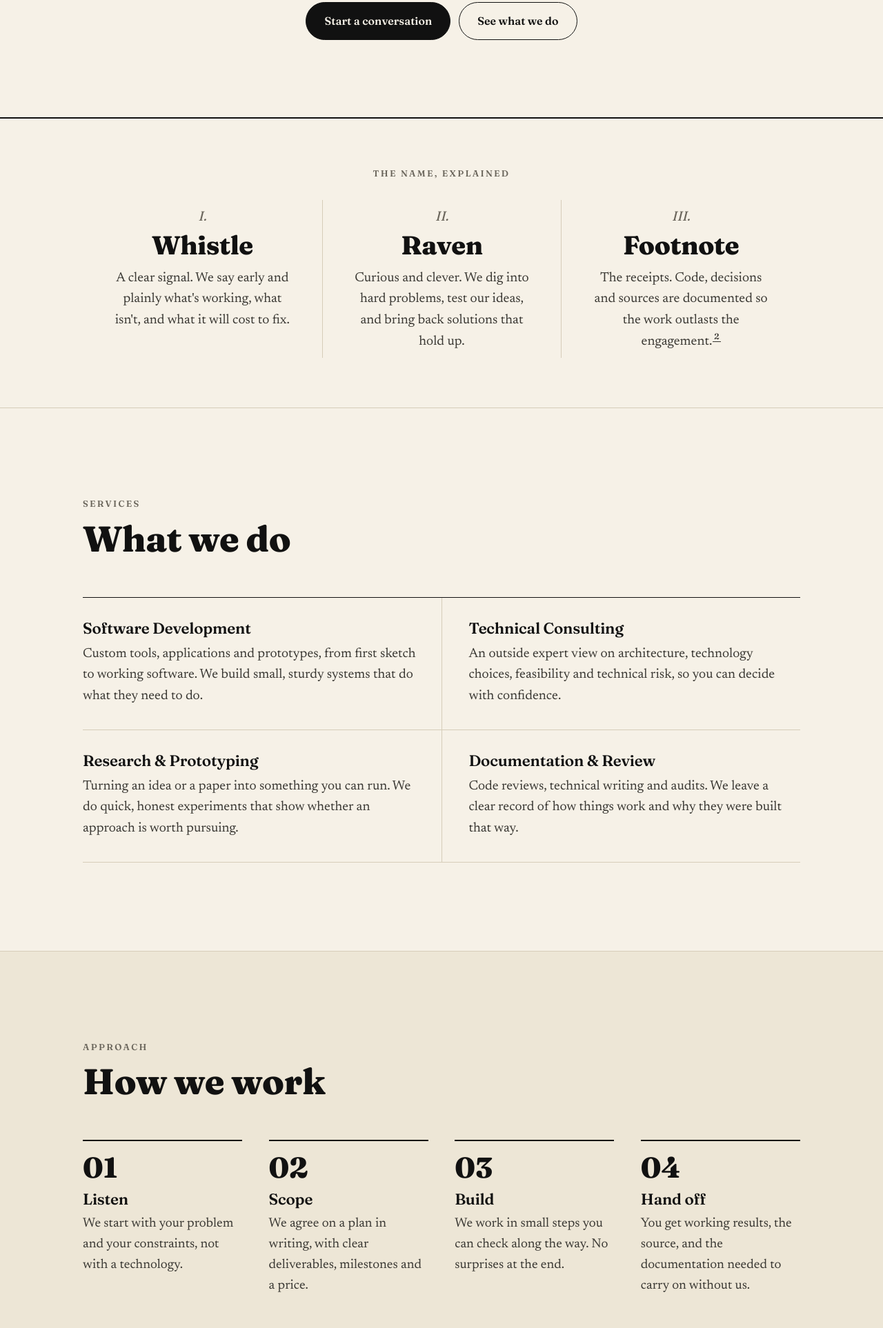
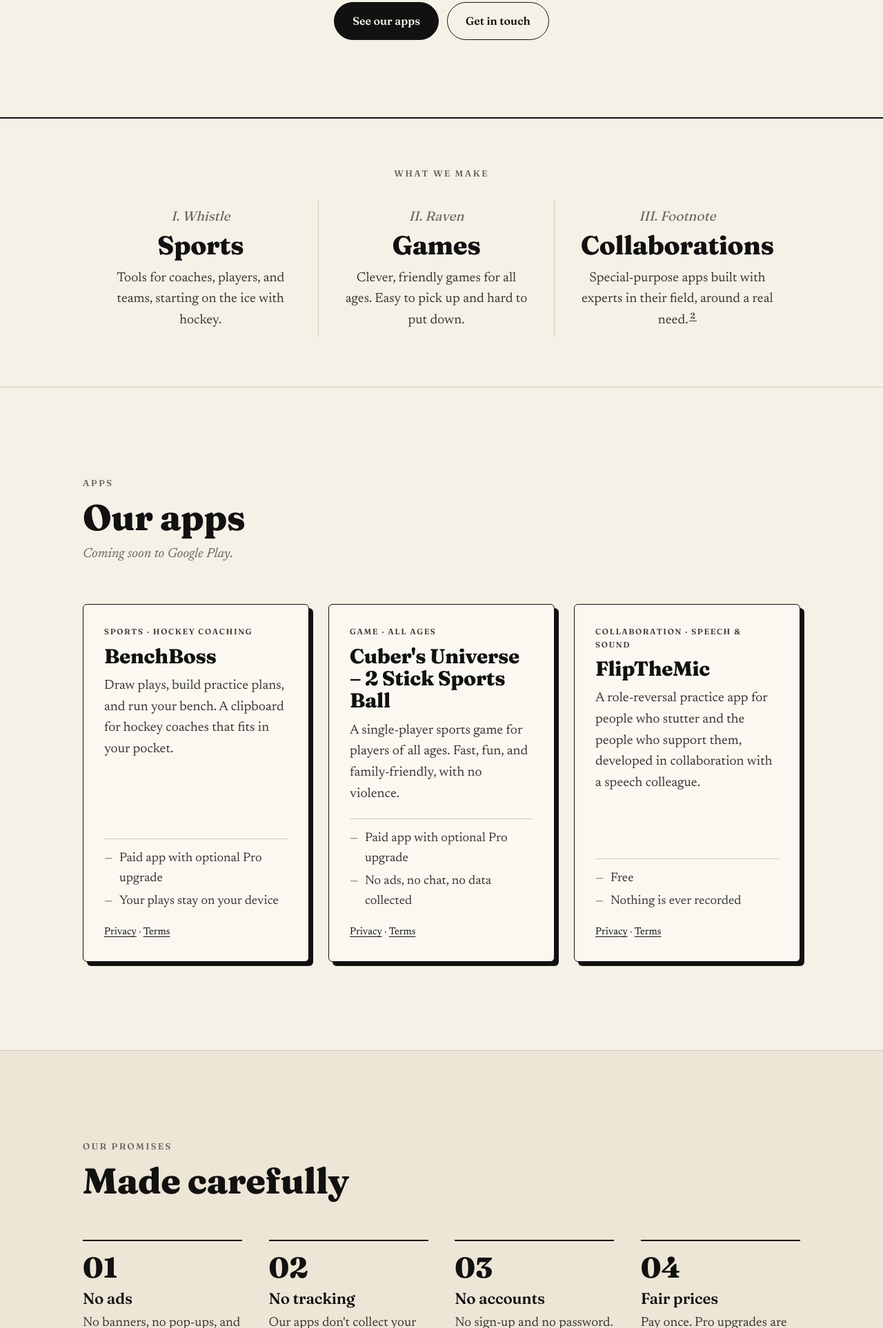
Before and after one commit to drpaj12/whistle-raven-AND-footnote, a plain HTML site: page index.html in a window 1280 px wide. Shown: the part 874-2800 px from the top of the page at 69% size. Drawn offline with Linux system fonts and the light colour scheme.

Commit message:
Reposition home page around apps; surface privacy and terms
Replace consulting copy with sports, games, and collaborations sections,
add app cards for BenchBoss, Cuber's Universe, and FlipTheMic, promises
section, and Privacy/Terms links in the nav and a legal section.

Co-Authored-By: Claude Opus 5.5 <noreply@anthropic.com>

```diff
--- a/index.html
+++ b/index.html
@@ -4,13 +4,13 @@
   <meta charset="utf-8">
   <meta name="viewport" content="width=device-width, initial-scale=1">
   <title>Whistle, Raven &amp; Footnote</title>
-  <meta name="description" content="Whistle, Raven &amp; Footnote LLC — software development and technical consulting from Oxford, Ohio. Careful engineering, clear thinking, and the footnotes to prove it.">
+  <meta name="description" content="Whistle, Raven &amp; Footnote LLC makes apps from Oxford, Ohio: BenchBoss for hockey coaches, the game Cuber's Universe – 2 Stick Sports Ball, and FlipTheMic. No ads, no tracking.">
   <link rel="canonical" href="https://whistleravenandfootnote.com/">
   <meta name="theme-color" content="#f6f1e7">
 
   <meta property="og:type" content="website">
   <meta property="og:title" content="Whistle, Raven &amp; Footnote">
-  <meta property="og:description" content="Software development and technical consulting from Oxford, Ohio.">
+  <meta property="og:description" content="Sports tools, games, and collaborations from Oxford, Ohio. No ads, no tracking.">
   <meta property="og:url" content="https://whistleravenandfootnote.com/">
   <meta property="og:image" content="https://whistleravenandfootnote.com/assets/og-image.png">
   <meta name="twitter:card" content="summary_large_image">
@@ -47,9 +47,10 @@
       </a>
       <nav aria-label="Primary">
         <ul>
-          <li><a href="#services">Services</a></li>
-          <li><a href="#approach">Approach</a></li>
-          <li><a href="#founder">Founder</a></li>
+          <li class="nav-hide-sm"><a href="#apps">Apps</a></li>
+          <li class="nav-hide-sm"><a href="#about">About</a></li>
+          <li><a href="/privacy">Privacy</a></li>
+          <li><a href="/terms">Terms</a></li>
           <li><a href="#contact" class="nav-cta">Contact</a></li>
         </ul>
       </nav>
@@ -65,111 +66,126 @@
           <img src="assets/logo.png" alt="Whistle, Raven &amp; Footnote" width="1424" height="826">
         </h1>
         <p class="hero__lede">
-          Software development and technical consulting for people who want the work done carefully &mdash;
-          and who want to know <em>why</em> it was done that way.<sup class="fn-ref"><a href="#fn1" id="r1">1</a></sup>
+          We make apps: tools for coaches, games for players, and collaborations
+          built with experts. No ads, no tracking, and no fuss.<sup class="fn-ref"><a href="#fn1" id="r1">1</a></sup>
         </p>
         <div class="hero__actions">
-          <a class="btn btn--ink" href="#contact">Start a conversation</a>
-          <a class="btn btn--ghost" href="#services">See what we do</a>
+          <a class="btn btn--ink" href="#apps">See our apps</a>
+          <a class="btn btn--ghost" href="#contact">Get in touch</a>
         </div>
       </div>
     </section>
 
-    <!-- Name explained -->
+    <!-- What we do / the name -->
     <section class="trio" aria-labelledby="trio-h">
       <div class="wrap">
-        <h2 id="trio-h" class="section-label">The name, explained</h2>
+        <h2 id="trio-h" class="section-label">What we make</h2>
         <ol class="trio__grid">
           <li class="trio__item">
-            <span class="numeral">I.</span>
-            <h3>Whistle</h3>
-            <p>A clear signal. We say early and plainly what's working, what isn't, and what it will cost to fix.</p>
+            <span class="numeral">I. Whistle</span>
+            <h3>Sports</h3>
+            <p>Tools for coaches, players, and teams, starting on the ice with hockey.</p>
           </li>
           <li class="trio__item">
-            <span class="numeral">II.</span>
-            <h3>Raven</h3>
-            <p>Curious and clever. We dig into hard problems, test our ideas, and bring back solutions that hold up.</p>
+            <span class="numeral">II. Raven</span>
+            <h3>Games</h3>
+            <p>Clever, friendly games for all ages. Easy to pick up and hard to put down.</p>
           </li>
           <li class="trio__item">
-            <span class="numeral">III.</span>
-            <h3>Footnote</h3>
-            <p>The receipts. Code, decisions and sources are documented so the work outlasts the engagement.<sup class="fn-ref"><a href="#fn2" id="r2">2</a></sup></p>
+            <span class="numeral">III. Footnote</span>
+            <h3>Collaborations</h3>
+            <p>Special-purpose apps built with experts in their field, around a real need.<sup class="fn-ref"><a href="#fn2" id="r2">2</a></sup></p>
           </li>
         </ol>
       </div>
     </section>
 
-    <!-- Services -->
-    <section class="services" id="services" aria-labelledby="services-h">
+    <!-- Apps -->
+    <section class="apps" id="apps" aria-labelledby="apps-h">
       <div class="wrap">
         <header class="section-head">
-          <p class="section-label">Services</p>
-          <h2 id="services-h">What we do</h2>
+          <p class="section-label">Apps</p>
+          <h2 id="apps-h">Our apps</h2>
+          <p class="section-sub">Coming soon to Google Play.</p>
         </header>
-        <div class="services__list">
-          <article class="service">
-            <h3>Software Development</h3>
-            <p>Custom tools, applications and prototypes, from first sketch to working software. We build small, sturdy systems that do what they need to do.</p>
+        <div class="apps__grid">
+          <article class="app">
+            <p class="app__tag">Sports &middot; Hockey coaching</p>
+            <h3>BenchBoss</h3>
+            <p>Draw plays, build practice plans, and run your bench. A clipboard for hockey coaches that fits in your pocket.</p>
+            <ul class="app__facts">
+              <li>Paid app with optional Pro upgrade</li>
+              <li>Your plays stay on your device</li>
+            </ul>
+            <p class="app__links"><a href="/privacy#apps">Privacy</a> &middot; <a href="/terms">Terms</a></p>
           </article>
-          <article class="service">
-            <h3>Technical Consulting</h3>
-            <p>An outside expert view on architecture, technology choices, feasibility and technical risk, so you can decide with confidence.</p>
+          <article class="app">
+            <p class="app__tag">Game &middot; All ages</p>
+            <h3>Cuber's Universe &ndash; 2 Stick Sports Ball</h3>
+            <p>A single-player sports game for players of all ages. Fast, fun, and family-friendly, with no violence.</p>
+            <ul class="app__facts">
+              <li>Paid app with optional Pro upgrade</li>
+              <li>No ads, no chat, no data collected</li>
+            </ul>
+            <p class="app__links"><a href="/privacy#children">Privacy</a> &middot; <a href="/terms#game">Terms</a></p>
           </article>
-          <article class="service">
-            <h3>Research &amp; Prototyping</h3>
-            <p>Turning an idea or a paper into something you can run. We do quick, honest experiments that show whether an approach is worth pursuing.</p>
-          </article>
-          <article class="service">
-            <h3>Documentation &amp; Review</h3>
-            <p>Code reviews, technical writing and audits. We leave a clear record of how things work and why they were built that way.</p>
+          <article class="app">
+            <p class="app__tag">Collaboration &middot; Speech &amp; sound</p>
+            <h3>FlipTheMic</h3>
+            <p>A role-reversal practice app for people who stutter and the people who support them, developed in collaboration with a speech colleague.</p>
+            <ul class="app__facts">
+              <li>Free</li>
+              <li>Nothing is ever recorded</li>
+            </ul>
+            <p class="app__links"><a href="/privacy#apps">Privacy</a> &middot; <a href="/terms#flipthemic">Terms</a></p>
           </article>
         </div>
       </div>
     </section>
 
-    <!-- Approach -->
-    <section class="approach" id="approach" aria-labelledby="approach-h">
+    <!-- Promises -->
+    <section class="approach" id="promises" aria-labelledby="promises-h">
       <div class="wrap approach__inner">
         <header class="section-head">
-          <p class="section-label">Approach</p>
-          <h2 id="approach-h">How we work</h2>
+          <p class="section-label">Our promises</p>
+          <h2 id="promises-h">Made carefully</h2>
         </header>
         <ol class="steps">
           <li>
-            <h3>Listen</h3>
-            <p>We start with your problem and your constraints, not with a technology.</p>
+            <h3>No ads</h3>
+            <p>No banners, no pop-ups, and no paying to skip a commercial.</p>
           </li>
           <li>
-            <h3>Scope</h3>
-            <p>We agree on a plan in writing, with clear deliverables, milestones and a price.</p>
+            <h3>No tracking</h3>
+            <p>Our apps don't collect your data, and what you make stays on your device.</p>
           </li>
           <li>
-            <h3>Build</h3>
-            <p>We work in small steps you can check along the way. No surprises at the end.</p>
+            <h3>No accounts</h3>
+            <p>No sign-up and no password. Open the app and go.</p>
           </li>
           <li>
-            <h3>Hand off</h3>
-            <p>You get working results, the source, and the documentation needed to carry on without us.</p>
+            <h3>Fair prices</h3>
+            <p>Pay once. Pro upgrades are clear one-time purchases through Google Play.</p>
           </li>
         </ol>
       </div>
     </section>
 
-    <!-- Founder -->
-    <section class="founder" id="founder" aria-labelledby="founder-h">
+    <!-- About -->
+    <section class="founder" id="about" aria-labelledby="about-h">
       <div class="wrap founder__inner">
         <div class="founder__mark" aria-hidden="true">
           <img src="assets/raven.png" alt="" width="230" height="308">
         </div>
         <div>
-          <p class="section-label">Founder</p>
-          <h2 id="founder-h">Peter Jamieson</h2>
+          <p class="section-label">About</p>
+          <h2 id="about-h">A small studio in Oxford, Ohio</h2>
           <p>
-            Whistle, Raven &amp; Footnote was founded in 2026 by Peter Jamieson in Oxford, Ohio.
-            The company brings years of engineering and research experience to client work, with
-            a focus on careful thinking and clear communication.
+            Peter Jamieson founded Whistle, Raven &amp; Footnote in 2026 to build the apps he wanted to exist.
+            The company makes sports tools, games, and collaborations with people who know their field.
+            It has a soft spot for hockey and an eye for detail.
           </p>
-          <p class="founder__sig">&mdash; Whistle, Raven &amp; Footnote LLC</p>
+          <p class="founder__sig">&mdash; Peter Jamieson, Founder</p>
         </div>
       </div>
     </section>
@@ -178,10 +194,21 @@
     <section class="contact" id="contact" aria-labelledby="contact-h">
       <div class="wrap contact__inner">
         <p class="section-label section-label--light">Contact</p>
-        <h2 id="contact-h">Have a project in mind?</h2>
-        <p>Tell us a little about what you're working on. We'll get back to you to talk it through.</p>
-        <a class="btn btn--paper" href="mailto:WhistleRavenAndFootnote@gmail.com?subject=Project%20inquiry">WhistleRavenAndFootnote<wbr>@gmail.com</a>
-        <p class="contact__loc">Oxford, Ohio &middot; Working with clients anywhere</p>
+        <h2 id="contact-h">Questions, support, or an idea?</h2>
+        <p>Need help with one of our apps, or have a sports or collaboration project in mind? We'd love to hear from you.</p>
+        <a class="btn btn--paper" href="mailto:WhistleRavenAndFootnote@gmail.com?subject=Hello">WhistleRavenAndFootnote<wbr>@gmail.com</a>
+        <p class="contact__loc">Oxford, Ohio</p>
+      </div>
+    </section>
+
+    <!-- Legal -->
+    <section class="legal-strip" aria-labelledby="legal-h">
+      <div class="wrap legal-strip__inner">
+        <h2 id="legal-h" class="section-label">Legal</h2>
+        <div class="legal-strip__links">
+          <a href="/privacy"><strong>Privacy Policy</strong><span>Our apps collect no personal data. Here are the details.</span></a>
+          <a href="/terms"><strong>Terms of Use</strong><span>The rules for using our apps and making purchases.</span></a>
+        </div>
       </div>
     </section>
 
@@ -189,8 +216,8 @@
     <aside class="footnotes" aria-label="Footnotes">
       <div class="wrap">
         <ol>
-          <li id="fn1">Every project ends with a written record of the decisions made and the reasons for them. <a href="#r1" aria-label="Back to reference 1">&#8617;</a></li>
-          <li id="fn2">We take footnotes seriously. Ask us about this one. <a href="#r2" aria-label="Back to reference 2">&#8617;</a></li>
+          <li id="fn1">See our <a href="/privacy">Privacy Policy</a>. It's short because there's very little to say. <a href="#r1" aria-label="Back to reference 1">&#8617;</a></li>
+          <li id="fn2">Have an idea that needs an app? <a href="#contact">Tell us about it</a>. <a href="#r2" aria-label="Back to reference 2">&#8617;</a></li>
         </ol>
       </div>
     </aside>
--- a/styles.css
+++ b/styles.css
@@ -142,7 +142,8 @@ nav a:not(.nav-cta):hover::after { transform: scaleX(1); }
   .steps { grid-template-columns: repeat(2, 1fr); }
 }
 @media (max-width: 720px) {
-  nav li:not(:last-child) { display: none; }
+  .nav-hide-sm { display: none; }
+  nav ul { gap: 14px; }
   .trio__grid { grid-template-columns: 1fr; }
   .trio__item + .trio__item { border-left: 0; border-top: 1px solid var(--rule); padding-top: 28px; margin-top: 20px; }
   .services__list { grid-template-columns: 1fr; }
@@ -191,3 +192,31 @@ nav a[aria-current="page"]::after { transform: scaleX(1); }
 .callout strong { color: var(--paper); }
 .caps { font-size: .95em; }
 @media (max-width: 560px) { .legal__toc ol { columns: 1; } }
+
+/* Apps */
+.apps { padding: clamp(64px, 10vw, 128px) 0; }
+.section-sub { color: var(--muted); font-style: italic; margin: 10px 0 0; }
+.apps__grid { display: grid; grid-template-columns: repeat(3, 1fr); gap: clamp(16px, 2.5vw, 28px); }
+.app { display: flex; flex-direction: column; background: #fbf8f1; border: 1.5px solid var(--ink); border-radius: 6px; padding: clamp(22px, 2.5vw, 30px); box-shadow: 6px 6px 0 var(--ink); transition: transform .2s ease, box-shadow .2s ease; }
+.app:hover { transform: translate(-2px, -2px); box-shadow: 8px 8px 0 var(--ink); }
+.app__tag { font-family: var(--display); text-transform: uppercase; letter-spacing: .14em; font-size: .72rem; font-weight: 600; color: var(--muted); margin-bottom: 10px; }
+.app h3 { font-size: clamp(1.5rem, 1.2rem + 0.8vw, 1.9rem); font-weight: 800; margin-bottom: 12px; }
+.app > p { color: var(--ink-2); }
+.app__facts { list-style: none; padding: 14px 0 0; margin: auto 0 14px; border-top: 1px solid var(--rule); font-size: .95em; }
+.app__facts li { padding-left: 1.2em; position: relative; margin-bottom: 4px; color: var(--ink-2); }
+.app__facts li::before { content: "\2014"; position: absolute; left: 0; color: var(--muted); }
+.app__links { margin: 0; font-size: .92rem; color: var(--muted); }
+.app__links a { color: var(--ink); text-underline-offset: 3px; }
+
+/* Legal strip */
+.legal-strip { padding: clamp(40px, 6vw, 64px) 0 0; }
+.legal-strip__links { display: grid; grid-template-columns: 1fr 1fr; gap: 16px; }
+.legal-strip__links a { display: block; text-decoration: none; border: 1px solid var(--rule); border-left: 4px solid var(--ink); padding: 18px 22px; background: var(--paper-2); transition: border-color .2s, background .2s; }
+.legal-strip__links a:hover { background: #e6dcc6; }
+.legal-strip__links strong { display: block; font-family: var(--display); font-size: 1.2rem; margin-bottom: 4px; }
+.legal-strip__links strong::after { content: " \2192"; }
+.legal-strip__links span { color: var(--ink-2); font-size: .95em; }
+
+@media (max-width: 900px) { .apps__grid { grid-template-columns: 1fr; max-width: 560px; margin: 0 auto; } }
+@media (max-width: 600px) { .legal-strip__links { grid-template-columns: 1fr; } }
+@media (max-width: 400px) { nav a { font-size: .9rem; } .brand span { display: none; } }
```
